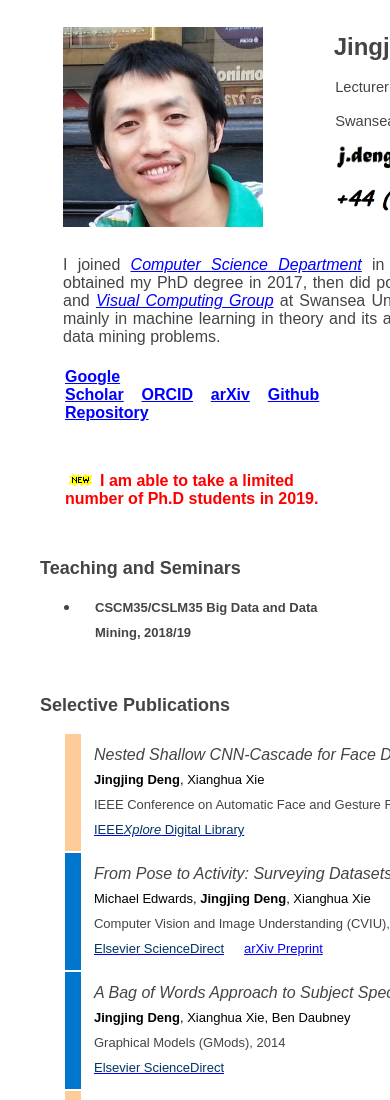
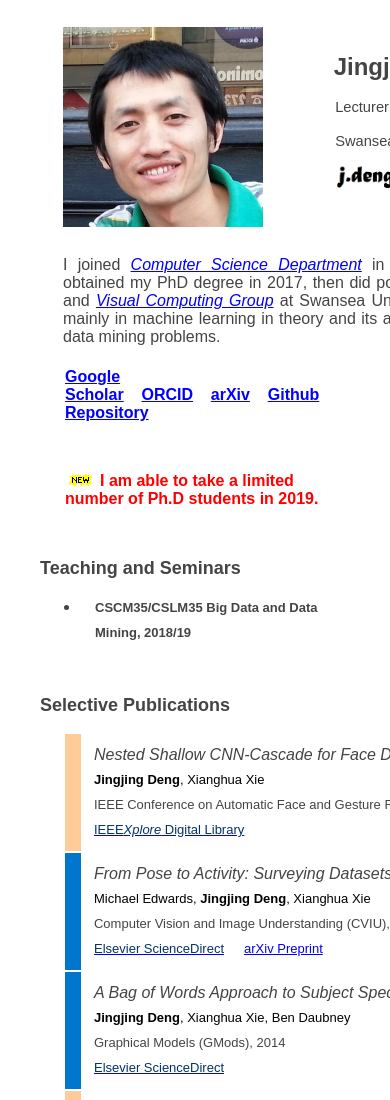
Before and after one commit to jjdengjj/jjdengjj.github.io, a plain HTML site: page index.html in a window 390 px wide. Shown: the top 1100 px of the page. Drawn offline with Linux system fonts and the light colour scheme.

Commit message:
Update index.html
Remove Phone

```diff
--- a/index.html
+++ b/index.html
@@ -31,7 +31,7 @@
 					<p><font face="Arial" style="font-size: 11pt;">&nbsp; Lecturer in Computer Science, Ph.D</font></p>
 					<p><font face="Arial" style="font-size: 11pt;">&nbsp; Swansea University, Swansea, UK</font></p>
 					<p><font face="Arial" style="font-size: 11pt;">&nbsp;&nbsp;</font><img height="30px" border="0" src="./img/email.png" style="margin-left: -8px; margin-top: -5px;"></p>
-					<p><font face="Arial" style="font-size: 11pt;">&nbsp;&nbsp;&nbsp;&nbsp;</font><img height="26px" border="0" src="./img/phone.png" style="margin-left: -8px; margin-top: -5px;"></p>
+					<!-- <p><font face="Arial" style="font-size: 11pt;">&nbsp;&nbsp;&nbsp;&nbsp;</font><img height="26px" border="0" src="./img/phone.png" style="margin-left: -8px; margin-top: -5px;"></p> -->
 				</td>
 			</tr>
 		</tbody>
```
